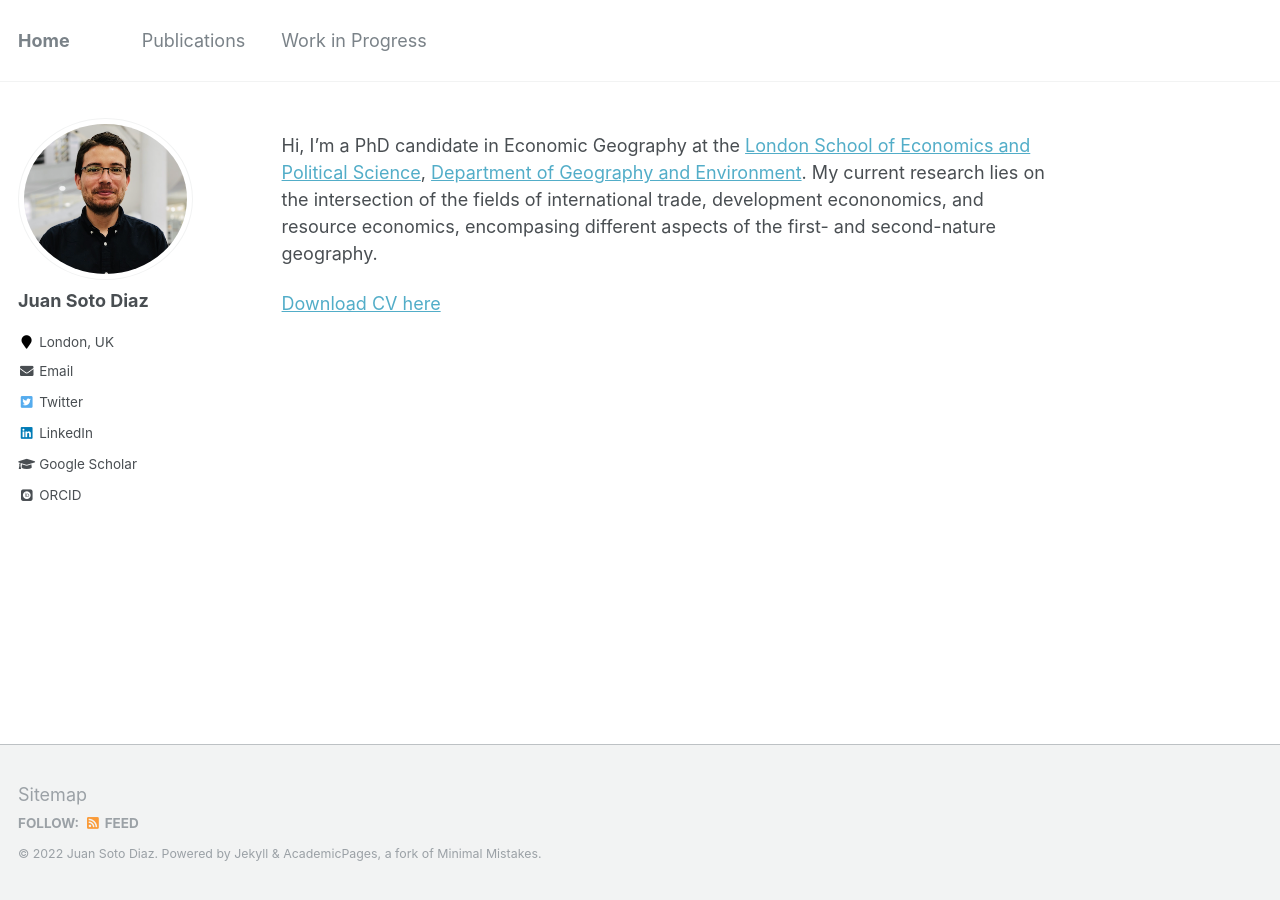
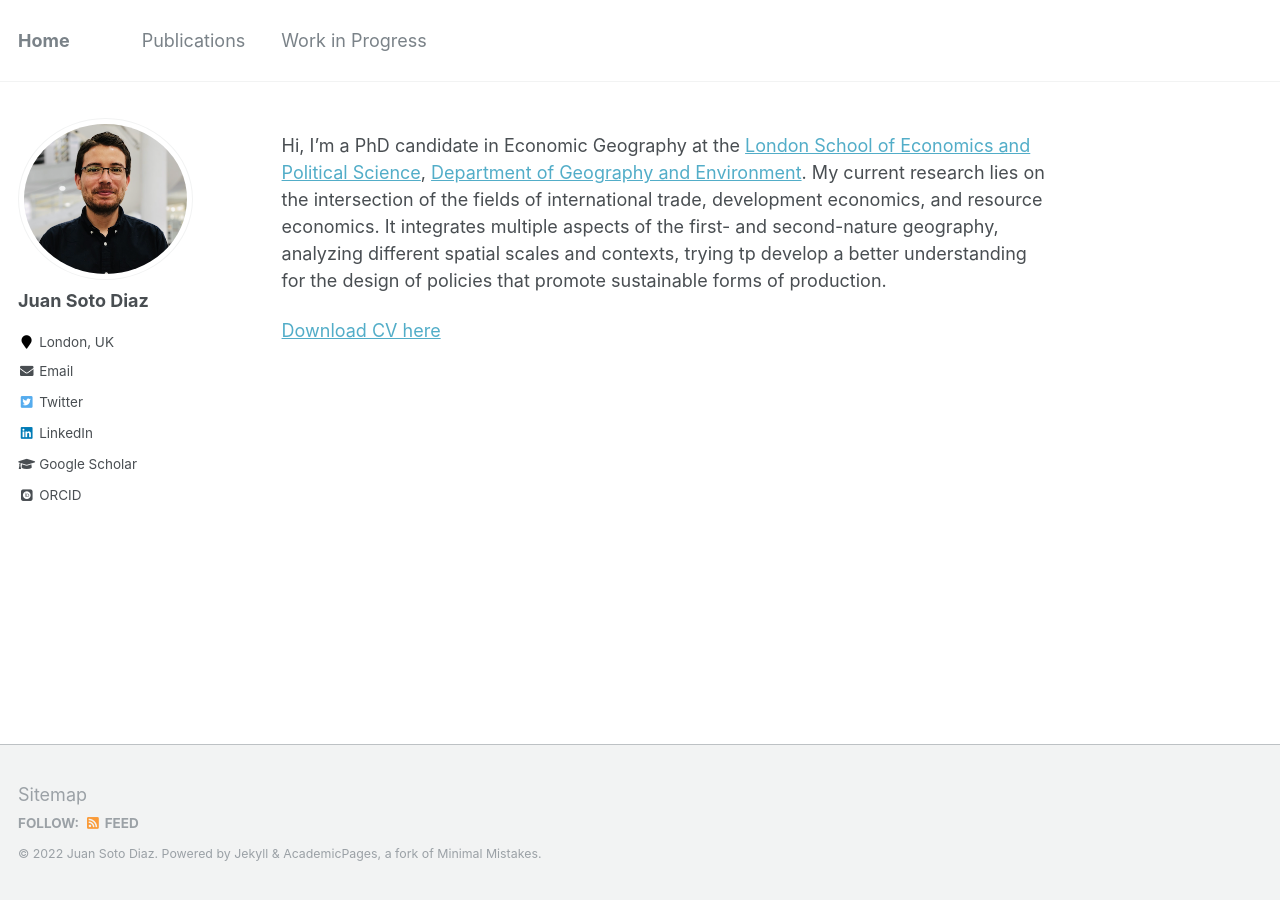
Before and after one commit to pedrofierroz87/pedrofierroz87.github.io, a Jekyll site: the page built from _pages/about.md, in a window 1280 px wide. Built offline with Jekyll 4.4.1, drawn with Linux system fonts in a browser that asks for light colours; some web fonts are replaced.

Commit message:
Update about.md

```diff
--- a/_pages/about.md
+++ b/_pages/about.md
@@ -8,6 +8,6 @@ redirect_from:
   - /about.html
 ---
 
-Hi, I'm a PhD candidate in Economic Geography at the [London School of Economics and Political Science](https://lse.ac.uk), [Department of Geography and Environment](https://www.lse.ac.uk/geography-and-environment). My current research lies on the intersection of the fields of international trade, development econonomics, and resource economics, encompasing different aspects of the first- and second-nature geography.
+Hi, I'm a PhD candidate in Economic Geography at the [London School of Economics and Political Science](https://lse.ac.uk), [Department of Geography and Environment](https://www.lse.ac.uk/geography-and-environment). My current research lies on the intersection of the fields of international trade, development economics, and resource economics. It integrates multiple aspects of the first- and second-nature geography, analyzing different spatial scales and contexts, trying tp develop a better understanding for the design of policies that promote sustainable forms of production.
 
 [Download CV here](https://onlinelibrary.wiley.com/doi/epdf/10.1111/jors.12269)
```
